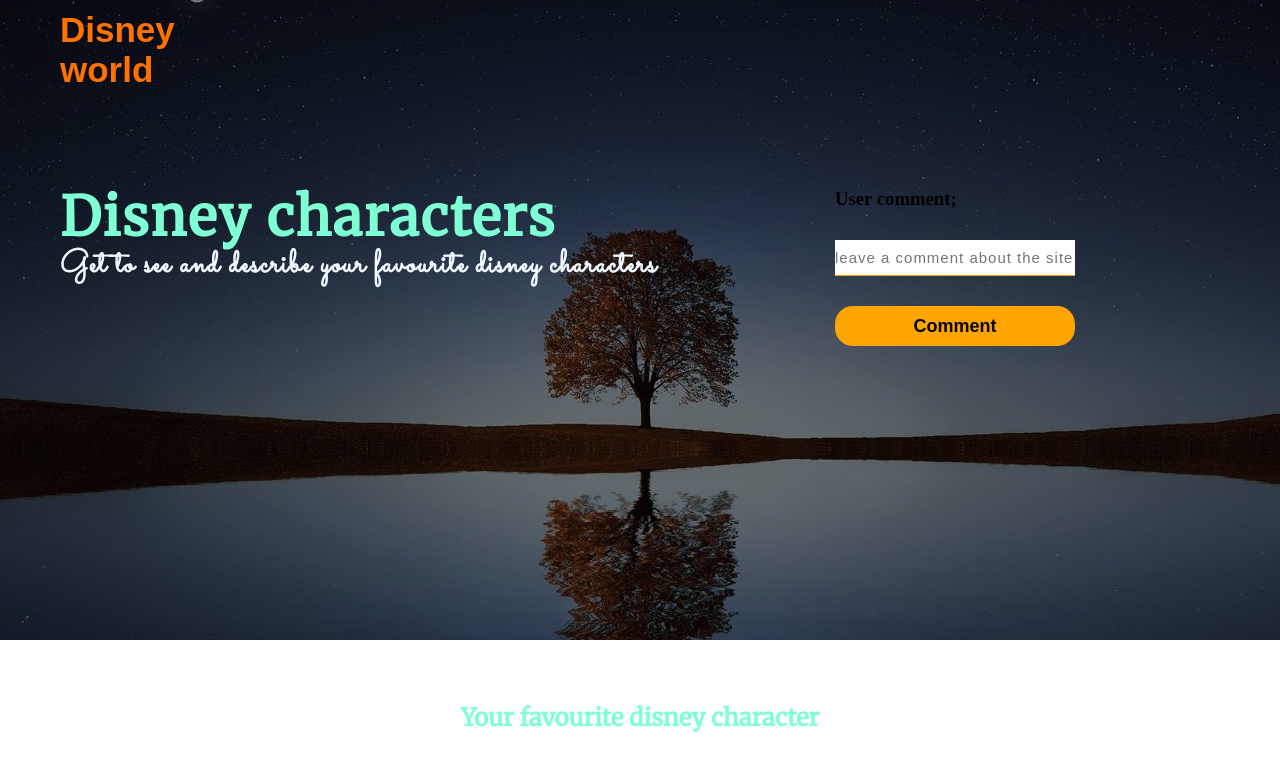
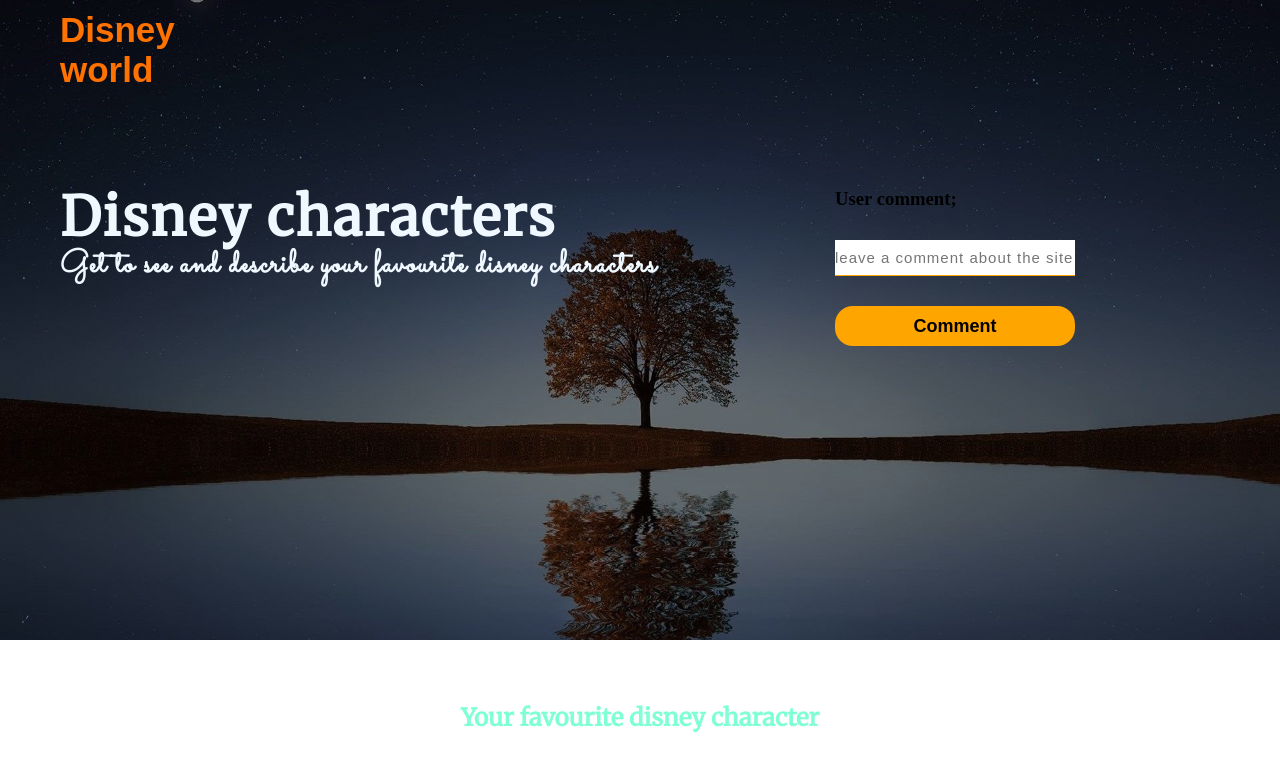
Before and after one commit to Muriithi-Gitonga/phase-1-project-mode, a plain HTML site: page index.html in a window 1280 px wide. Drawn offline with Linux system fonts and the light colour scheme; no server answers.

```diff
--- a/css/style.css
+++ b/css/style.css
@@ -87,7 +87,7 @@
     padding-left: 20px;
     margin-top: 9%;
     letter-spacing: 2px;
-    color: aquamarine;
+    color: aliceblue;
 
 }
 
```
